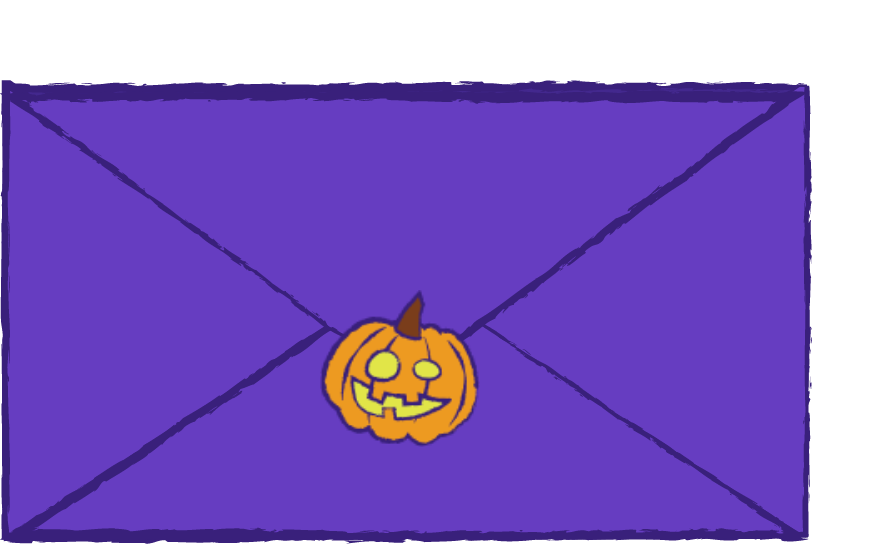
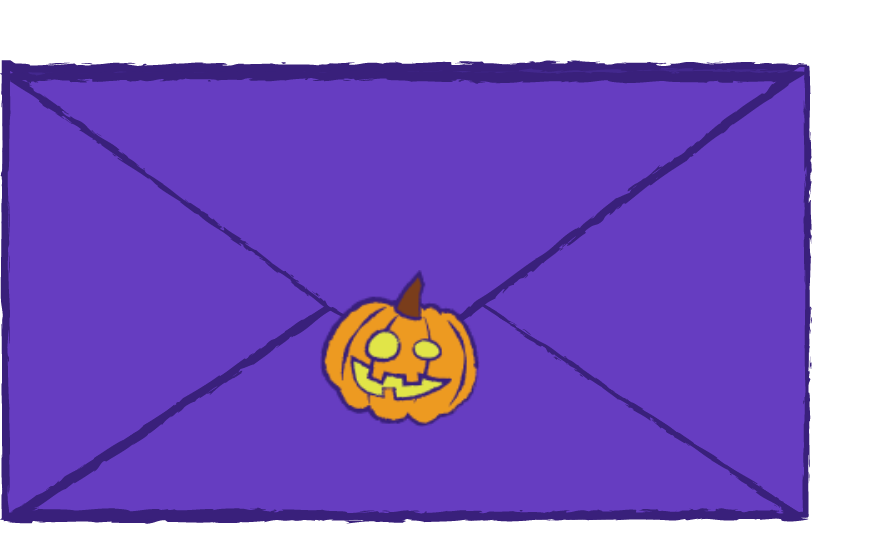
Before and after one commit to darknesswino/web_test, a plain HTML site: page letter/index.html in a window 1280 px wide. Shown: the part 240-800 px from the top of the page, without its empty margins (0-875 px from the left). Drawn offline with Linux system fonts and the light colour scheme.

Commit message:
Add files via upload

```diff
--- a/letter/style.css
+++ b/letter/style.css
@@ -36,7 +36,7 @@ body {
     justify-self: center;
     width: 800px;
     height: 450px;
-    top: 40vh;
+    top: calc(100vh - 500px);
     animation: late_fade_in 5s forwards ease;
 }
 
```
